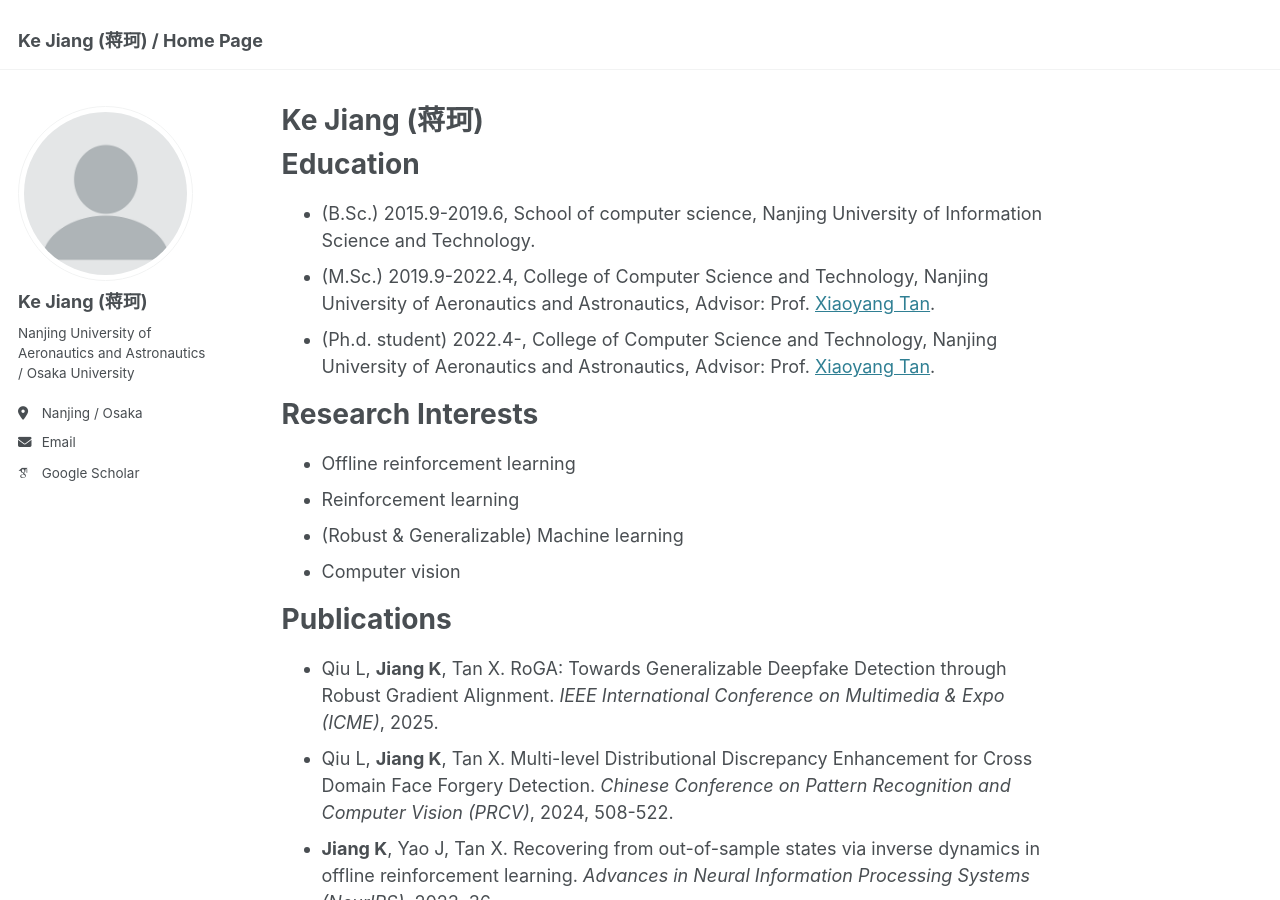
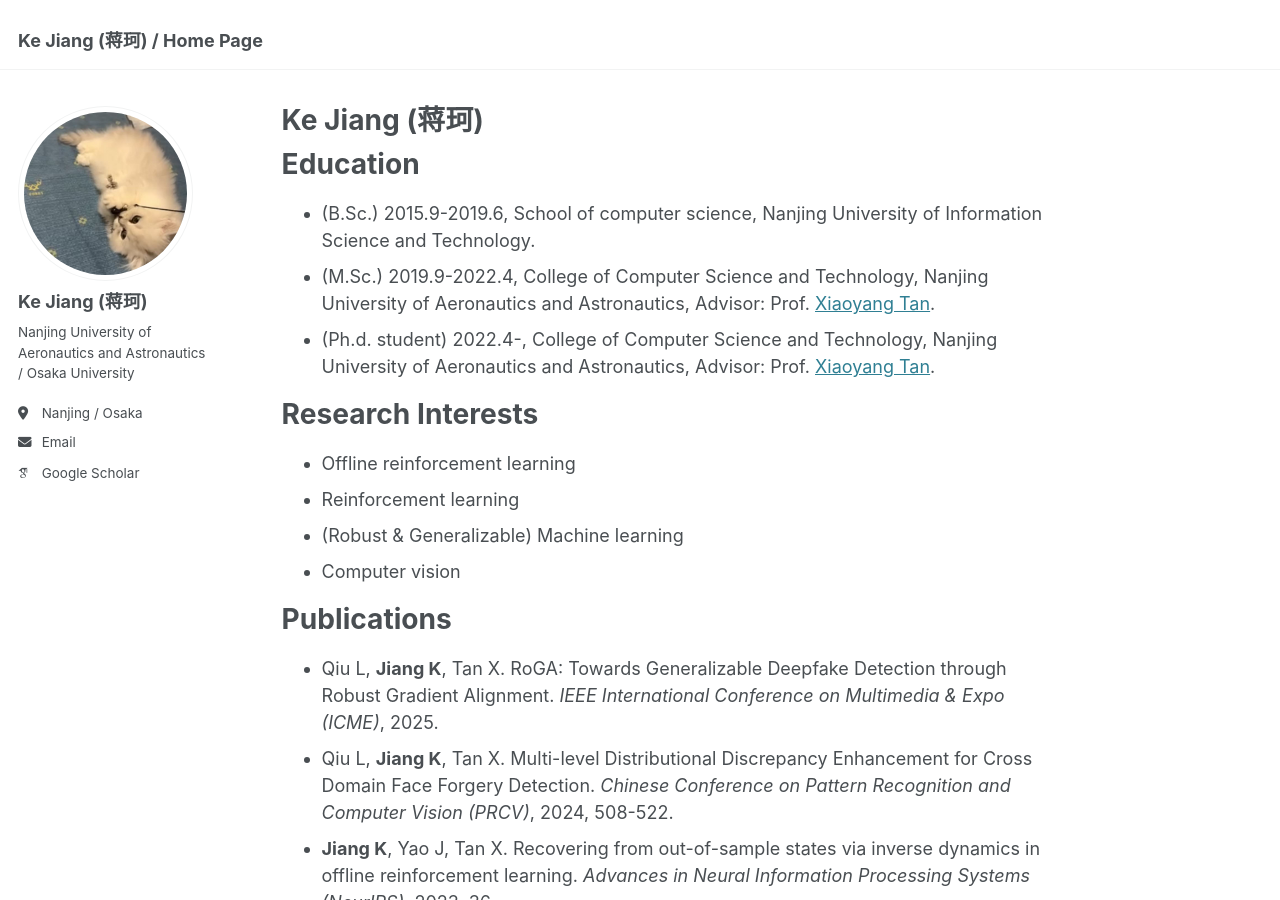
Before and after one commit to Jack10843/Jack10843.github.io, a Jekyll site: the page built from _pages/about.md, in a window 1280 px wide and 900 px high. Built offline with Jekyll 4.4.1, drawn with Linux system fonts in a browser that asks for light colours; some web fonts are replaced.

Commit message:
Update _config.yml

```diff
--- a/_config.yml
+++ b/_config.yml
@@ -22,7 +22,7 @@ repository               : "jack10843/jack10843.github.io"
 #               Additional customization can be done by editing /_includes/author-profile.html
 author:
   # Biographic information
-  avatar           : "profile.png"
+  avatar           : "jk.jpg"
   name             : "Ke Jiang (蒋珂)"
   pronouns         : # example: "she/her"
   bio              : "Nanjing University of Aeronautics and Astronautics / Osaka University"
```
